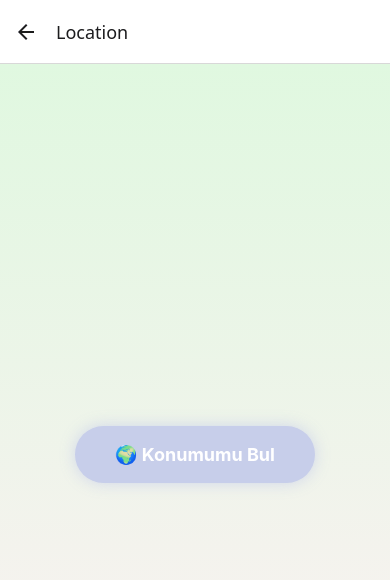
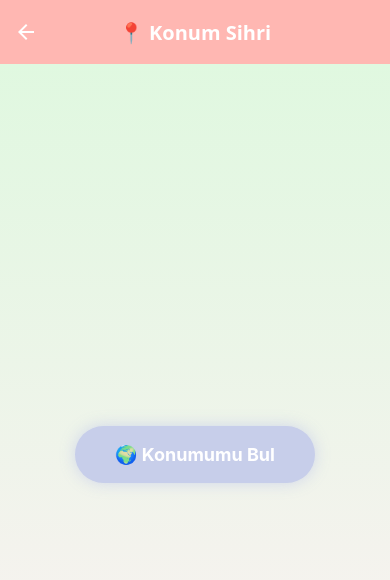
Before and after one commit to codedbybell/DeviceFeaturesApp, a React Native app: screen /Location in a window 390 px wide. Shown: the top 580 px of the page. Built offline with nearby package versions, Linux system fonts and the light colour scheme; what expo-notifications would draw is missing.

Commit message:
feat: enhance UI with custom header styles and localized titles for navigation screens

```diff
--- a/App.js
+++ b/App.js
@@ -9,10 +9,30 @@ const Stack = createNativeStackNavigator();
 export default function App() {
   return (
     <NavigationContainer>
-      <Stack.Navigator>
-        <Stack.Screen name="Home" component={HomeScreen} />
-        <Stack.Screen name="Camera" component={CameraScreen} />
-        <Stack.Screen name="Location" component={LocationScreen} />
+      <Stack.Navigator
+        screenOptions={{
+          headerStyle: { backgroundColor: '#FFB7B2' },
+          headerTintColor: '#fff',
+          headerTitleStyle: { fontWeight: 'bold', fontSize: 20 },
+          headerTitleAlign: 'center',
+          headerShadowVisible: false,
+        }}
+      >
+        <Stack.Screen
+          name="Home"
+          component={HomeScreen}
+          options={{ title: '🏠 Ana Sayfa' }}
+        />
+        <Stack.Screen
+          name="Camera"
+          component={CameraScreen}
+          options={{ title: '📸 Fotoğraf Köşesi' }}
+        />
+        <Stack.Screen
+          name="Location"
+          component={LocationScreen}
+          options={{ title: '📍 Konum Sihri' }}
+        />
       </Stack.Navigator>
     </NavigationContainer>
   );
--- a/screens/CameraScreen.js
+++ b/screens/CameraScreen.js
@@ -69,7 +69,7 @@ const styles = StyleSheet.create({
         marginBottom: 30,
     },
     softButton: {
-        backgroundColor: '#FFDAC1', // Pastel Şeftali
+        backgroundColor: '#FFDAC1',
         padding: 15,
         borderRadius: 20,
         flex: 1,
@@ -79,10 +79,10 @@ const styles = StyleSheet.create({
         shadowRadius: 10,
     },
     cameraButton: {
-        backgroundColor: '#E2F0CB', // Pastel Limon/Yeşil
+        backgroundColor: '#E2F0CB',
     },
     text: {
-        color: '#5D4037', // Yumuşak kahve tonu (siyah yerine)
+        color: '#5D4037',
         fontWeight: 'bold',
     },
     imageWrapper: {
--- a/screens/HomeScreen.js
+++ b/screens/HomeScreen.js
@@ -4,7 +4,6 @@ import { LinearGradient } from 'expo-linear-gradient';
 export default function HomeScreen({ navigation }) {
     return (
         <LinearGradient
-            // Peri tozu renk geçişi (Soft Pembe -> Soft Yeşil)
             colors={['#FFF0F5', '#E0F8E0']}
             style={styles.container}
         >
@@ -37,14 +36,14 @@ const styles = StyleSheet.create({
     title: {
         fontSize: 28,
         fontWeight: 'bold',
-        color: '#D88A9A', // Koyu pastel pembe
+        color: '#D88A9A',
         marginBottom: 40,
         textShadowColor: 'rgba(255, 192, 203, 0.5)',
         textShadowOffset: { width: 2, height: 2 },
         textShadowRadius: 10,
     },
     fairyButton: {
-        backgroundColor: '#FFB7B2', // Soft Mercan/Pembe
+        backgroundColor: '#FFB7B2',
         paddingVertical: 15,
         paddingHorizontal: 30,
         borderRadius: 30,
@@ -54,10 +53,10 @@ const styles = StyleSheet.create({
         shadowOffset: { width: 0, height: 4 },
         shadowOpacity: 0.1,
         shadowRadius: 5,
-        elevation: 5, // Android gölgesi
+        elevation: 5,
     },
     greenButton: {
-        backgroundColor: '#BCE29E', // Soft Yeşil
+        backgroundColor: '#BCE29E',
     },
     buttonText: {
         color: '#FFF',
--- a/screens/LocationScreen.js
+++ b/screens/LocationScreen.js
@@ -63,7 +63,7 @@ const styles = StyleSheet.create({
         alignItems: 'center',
     },
     magicButton: {
-        backgroundColor: '#C7CEEA', // Pastel Mor/Mavi
+        backgroundColor: '#C7CEEA',
         paddingVertical: 18,
         paddingHorizontal: 40,
         borderRadius: 50,
@@ -78,7 +78,7 @@ const styles = StyleSheet.create({
         fontWeight: 'bold',
     },
     infoCard: {
-        backgroundColor: 'rgba(255, 255, 255, 0.8)', // Yarı saydam beyaz
+        backgroundColor: 'rgba(255, 255, 255, 0.8)',
         padding: 25,
         borderRadius: 30,
         width: '90%',
```
